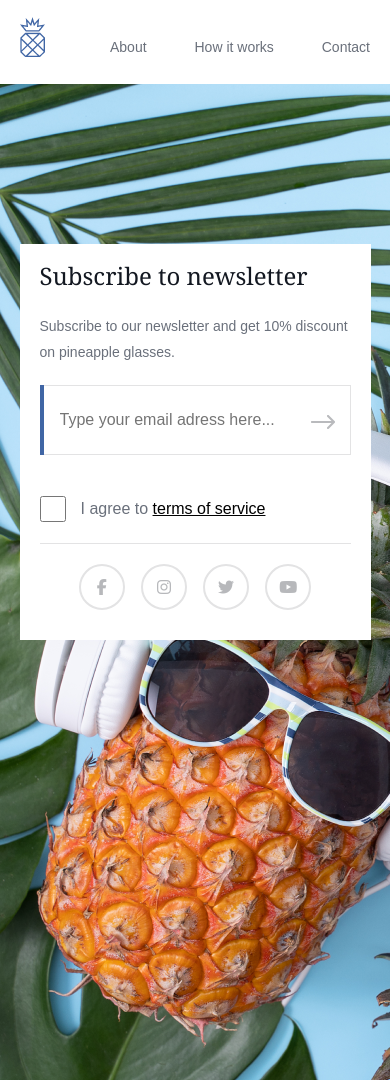
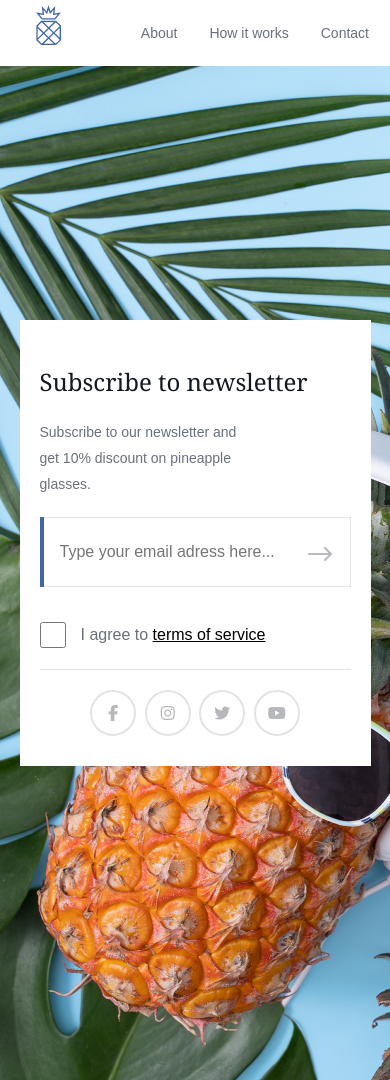
Before and after one commit to arvis108/Magebit, a PHP site: page / in a window 390 px wide. Run offline with PHP 8.4, Linux system fonts and the light colour scheme; some libraries are stand-ins or nearby versions.

Commit message:
finished?

```diff
--- a/css/main.css
+++ b/css/main.css
@@ -6,10 +6,11 @@
   font-family: Arial, Helvetica, sans-serif;
 }
 
-body .column {
-  float: left;
-  background: -webkit-gradient(linear, left top, left bottom, from(#ffffff), to(#F2F5FA));
-  background: linear-gradient(180deg, #ffffff 0%, #F2F5FA 100%);
+body .row {
+  display: -webkit-box;
+  display: -ms-flexbox;
+  display: flex;
+  width: 1920px;
 }
 
 body .hidden {
@@ -17,11 +18,21 @@ body .hidden {
 }
 
 body .left {
-  width: 35%;
+  -webkit-box-flex: 680px;
+      -ms-flex: 680px;
+          flex: 680px;
   height: 1080px;
+  -webkit-box-align: center;
+      -ms-flex-align: center;
+          align-items: center;
+  -webkit-box-pack: center;
+      -ms-flex-pack: center;
+          justify-content: center;
 }
 
 body .left .navigation-bar {
+  width: 80%;
+  height: 40px;
   display: -webkit-box;
   display: -ms-flexbox;
   display: flex;
@@ -31,9 +42,8 @@ body .left .navigation-bar {
   -webkit-box-pack: justify;
       -ms-flex-pack: justify;
           justify-content: space-between;
-  min-height: 10vh;
-  width: 90%;
-  margin: 50px auto;
+  margin: 103px auto;
+  padding-left: 15.5px;
 }
 
 body .left .navigation-bar .logo {
@@ -43,31 +53,30 @@ body .left .navigation-bar .logo {
   -webkit-box-pack: left;
       -ms-flex-pack: left;
           justify-content: left;
-  -webkit-box-flex: 0.7;
-      -ms-flex: 0.7;
-          flex: 0.7;
   -webkit-box-align: end;
       -ms-flex-align: end;
           align-items: flex-end;
-  padding-bottom: 20px;
+  padding-bottom: 16px;
+}
+
+body .left .navigation-bar .logo .pineaple {
+  margin-left: 15px;
+  margin-bottom: 4px;
 }
 
 body .left .navigation-bar ul {
   display: -webkit-box;
   display: -ms-flexbox;
   display: flex;
-  -webkit-box-pack: justify;
-      -ms-flex-pack: justify;
-          justify-content: space-between;
-  float: right;
-  -webkit-box-flex: 1.4;
-      -ms-flex: 1.4;
-          flex: 1.4;
+  -webkit-box-pack: start;
+      -ms-flex-pack: start;
+          justify-content: flex-start;
+  margin-right: 49px;
 }
 
 body .left .navigation-bar ul li {
   display: inline-block;
-  padding-left: 20px;
+  padding-left: 32px;
 }
 
 body .left .navigation-bar ul li a {
@@ -81,9 +90,9 @@ body .left .navigation-bar ul li a:hover {
 }
 
 body .left .content {
-  width: 75%;
-  margin: auto;
-  margin-top: 160px;
+  width: 80%;
+  margin-left: 125px;
+  margin-top: 226px;
 }
 
 body .left .content.margins {
@@ -101,18 +110,20 @@ body .left .content .teksts h1 {
 }
 
 body .left .content .teksts p {
+  margin-top: 3px;
   font-size: 16px;
   line-height: 28px;
   color: #6A707B;
+  margin-right: 180px;
 }
 
 body .left .content form .input_box {
   position: relative;
-  width: 150%;
+  width: 121%;
   height: 70px;
   margin: 50px auto;
   margin-bottom: 60px;
-  margin-left: -10%;
+  margin-left: -7%;
 }
 
 body .left .content form .input_box .myButton {
@@ -123,7 +134,7 @@ body .left .content form .input_box .myButton img {
   position: absolute;
   cursor: pointer;
   top: 43%;
-  right: 5%;
+  right: 6%;
 }
 
 body .left .content form .input_box .line {
@@ -162,6 +173,7 @@ body .left .content form .input_box .msg {
 }
 
 body .left .content .container {
+  margin-top: -6px;
   display: -webkit-box;
   display: -ms-flexbox;
   display: flex;
@@ -207,7 +219,7 @@ body .left .content .h-line {
 }
 
 body .left .content .icons {
-  width: 60%;
+  width: 50%;
   height: 46px;
   margin: 50px auto;
   display: -webkit-box;
@@ -216,9 +228,9 @@ body .left .content .icons {
   -webkit-box-align: center;
       -ms-flex-align: center;
           align-items: center;
-  -webkit-box-pack: justify;
-      -ms-flex-pack: justify;
-          justify-content: space-between;
+  -ms-flex-pack: distribute;
+      justify-content: space-around;
+  margin-left: 65px;
 }
 
 body .left .content .icons a {
@@ -278,13 +290,17 @@ body .left .content .icons .youtube:focus {
 }
 
 body .right {
-  height: 100%;
-  width: 65%;
+  -webkit-box-flex: 1240px;
+      -ms-flex: 1240px;
+          flex: 1240px;
+  height: 1080px;
   background-image: url(../images/image_summer.png);
-  min-height: 1080px;
 }
 
 @media (max-width: 800px) {
+  body .row {
+    width: auto;
+  }
   body .left {
     width: 100%;
     background-image: url(../images/image_summer.png);
@@ -292,7 +308,7 @@ body .right {
     background-repeat: no-repeat;
   }
   body .left .navigation-bar {
-    padding-top: 10px;
+    height: 66px;
     background-color: #ffffff;
     position: relative;
     margin: 0px auto;
@@ -308,10 +324,7 @@ body .right {
     display: none;
   }
   body .left .navigation-bar ul {
-    margin-right: 20px;
-    -webkit-box-flex: 2;
-        -ms-flex: 2;
-            flex: 2;
+    margin-right: 21px;
   }
   body .left .navigation-bar ul li a {
     font-size: 14px;
@@ -320,13 +333,17 @@ body .right {
     background-color: #ffffff;
     position: relative;
     width: 90%;
+    margin: 0 auto;
+    margin-top: 254px;
     padding: 10px 20px;
   }
   body .left .content .teksts h1 {
+    margin-top: 30px;
     font-size: 24px;
   }
   body .left .content .teksts p {
     font-size: 14px;
+    margin-right: 100px;
     line-height: 26px;
   }
   body .left .content form .input_box {
@@ -341,7 +358,7 @@ body .right {
     margin: 20px auto;
   }
   body .left .content .icons {
-    width: 80%;
+    width: 70%;
     -ms-flex-pack: distribute;
         justify-content: space-around;
     margin: 20px auto;
@@ -350,16 +367,4 @@ body .right {
     display: none;
   }
 }
-
-@media (max-width: 980px) {
-  body .left .logo {
-    margin-left: 20px;
-    -webkit-box-flex: 0.5;
-        -ms-flex: 0.5;
-            flex: 0.5;
-  }
-  body .left .logo .pineaple {
-    display: none;
-  }
-}
 /*# sourceMappingURL=main.css.map */
--- a/includes/export.php
+++ b/includes/export.php
@@ -7,8 +7,10 @@ if (isset($_POST['export'])) {
     $query = "SELECT * FROM emails WHERE";
     $data = $_POST['data'];
     foreach ($data as $value) {
+        //creating query to get all selected email data
         $query .= ' email_id = ? or';
     }
+    //removes useless 'or' at query end
     $query = substr_replace($query, "", -3);
     $stmt = $conn->prepare($query);
     $stmt->execute($data);
--- a/index.php
+++ b/index.php
@@ -16,6 +16,7 @@ session_start();
     <title>Magebit Test</title>
 </head>
 <body>
+    <div class="row">
     <div class="column left">
         <div class="navigation-bar">
             <div class="logo">
@@ -47,10 +48,12 @@ session_start();
                     <p class="msg"><?php
                     if(isset($_SESSION['errors'])){
                         $array = $_SESSION['errors'];
-                        foreach($array as $val) {
-                            echo $val.'<Br>';
-                          }
-                          unset($_SESSION['errors']);
+                        // echo all errors at once
+                        // foreach($array as $val) {
+                        //     echo $val.'<Br>';
+                        //   }
+                        echo $array[0];
+                        unset($_SESSION['errors']);
                     }elseif(isset($_GET['error'])) {
                         echo $_GET['error'];
                     } else{
@@ -115,5 +118,6 @@ session_start();
             });
     </script>
     <script src="./includes/code.js"></script>
+    </div>
 </body>
 </html>
--- a/sass/main.scss
+++ b/sass/main.scss
@@ -8,11 +8,7 @@ $color5:#F2F5FA;
     @content;
   }
 }
-@mixin laptop {
-  @media (max-width: 980px) {
-    @content;
-  }
-}
+
 *{
     margin:0;
     padding: 0;
@@ -20,38 +16,43 @@ $color5:#F2F5FA;
     font-family: Arial, Helvetica, sans-serif;
 }
 body{
-.column{
-    float: left;
-    background: linear-gradient(180deg, #ffffff 0%, $color5 100%);
+  .row{
+    display: flex;
+    width: 1920px;
   }
   .hidden{
     display: none !important;
   }
   .left {
-    width: 35%;
+    flex: 680px;
     height: 1080px;
+    align-items: center;
+    justify-content: center;
     .navigation-bar {
-        display: flex;
-        align-items: center;
-        justify-content: space-between;
-        min-height: 10vh;
-        width: 90%;
-        margin: 50px auto;
+      width: 80%;
+      height: 40px;
+      display: flex;
+      align-items: center;
+      justify-content: space-between;
+      margin: 103px auto;
+      padding-left: 15.5px;
         .logo{
             display: flex;
             justify-content:left;
-            flex: 0.7;
             align-items: flex-end;
-            padding-bottom: 20px;
+            padding-bottom: 16px;
+            .pineaple{
+              margin-left: 15px;
+              margin-bottom: 4px;
+            }
         }
         ul {
             display: flex;
-            justify-content: space-between;
-            float: right;
-            flex: 1.4;
+            justify-content:flex-start;
+            margin-right: 49px;
             li {
                 display: inline-block;
-                padding-left: 20px;
+                padding-left: 32px;
                 a {
                     color: $smallText;
                     text-decoration: none;
@@ -64,9 +65,9 @@ body{
           }
       }
       .content{
-        width: 75%;
-        margin: auto;
-        margin-top: 160px;
+        width: 80%;
+        margin-left: 125px;
+        margin-top: 226px;
         &.margins{
           margin-top: 110px;
         }
@@ -81,19 +82,21 @@ body{
               color: $header;
           }
           p{
+              margin-top: 3px;
               font-size: 16px;
               line-height: 28px;
               color: $smallText;
+              margin-right: 180px;
           }
         }
         form{
           .input_box {
               position: relative;
-              width: 150%;
+              width: 121%;
               height: 70px;
               margin: 50px auto;
               margin-bottom: 60px;
-              margin-left: -10%;
+              margin-left: -7%;
 
               .myButton{
                 border: none;
@@ -101,7 +104,7 @@ body{
                   position: absolute;
                   cursor: pointer;
                   top: 43%;
-                  right: 5%;
+                  right: 6%;
                 }
               }
 
@@ -137,6 +140,7 @@ body{
             }
         }
         .container{
+          margin-top: -6px;
           display: flex;
           align-items: center;
           .cb {
@@ -170,12 +174,13 @@ body{
           background: $color4;
         }
         .icons{
-          width: 60%;
+          width: 50%;
           height: 46px;
           margin: 50px auto;
           display: flex;
           align-items: center;
-          justify-content: space-between;
+          justify-content: space-around;
+          margin-left: 65px;
           a {
               width: 46px;
               height: 100%;
@@ -233,19 +238,21 @@ body{
 
   }
   .right {
-    height: 100%;
-    width: 65%;
+    flex: 1240px;
+    height: 1080px;
     background-image: url(../images/image_summer.png);
-    min-height: 1080px;
   }
   @include mobile{
+    .row{
+      width: auto;
+    }
     .left{
       width: 100%;
       background-image: url(../images/image_summer.png);
       background-size: cover;
       background-repeat: no-repeat;
       .navigation-bar {
-        padding-top: 10px;
+        height: 66px;
         background-color: #ffffff;
         position: relative;
         margin: 0px auto;
@@ -258,8 +265,7 @@ body{
             }
         }
         ul {
-          margin-right: 20px;
-          flex: 2;
+          margin-right: 21px;
           li {
               a {
                   font-size: 14px;
@@ -271,13 +277,17 @@ body{
         background-color: #ffffff;
         position: relative;
         width: 90%;
+        margin: 0 auto;
+        margin-top: 254px;
         padding:10px 20px;
         .teksts{
           h1{
+            margin-top: 30px;
               font-size: 24px;
           }
           p{
               font-size: 14px;
+              margin-right: 100px;
               line-height: 26px;
           }
         }
@@ -295,7 +305,7 @@ body{
           margin: 20px auto;
         }
         .icons{
-          width: 80%;
+          width: 70%;
           justify-content: space-around;
           margin: 20px auto;
         }
@@ -306,15 +316,4 @@ body{
       display: none;
     }
   }
-  @include laptop{
-    .left{
-      .logo{
-        margin-left: 20px;
-        flex: 0.5;
-          .pineaple{
-            display: none;
-          }
-      }
-    }
-  }
 }
```
Also changed, not shown: css/email_list_styles.css (added, +22 -0 lines), email_list.php (+143 -48 lines), subscriptions.sql (added, +159 -0 lines), README.md, 1 other file.
